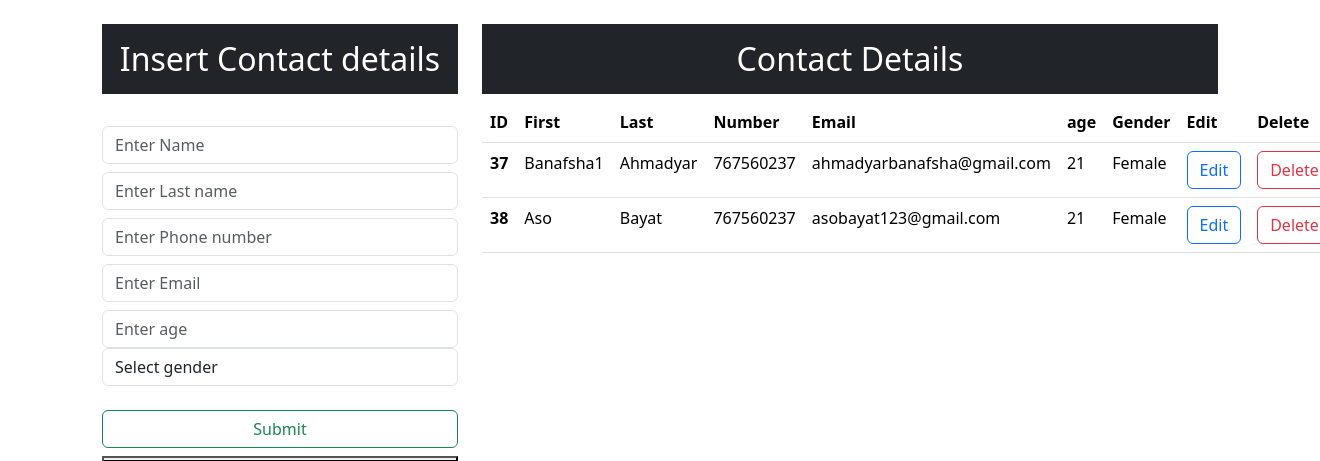
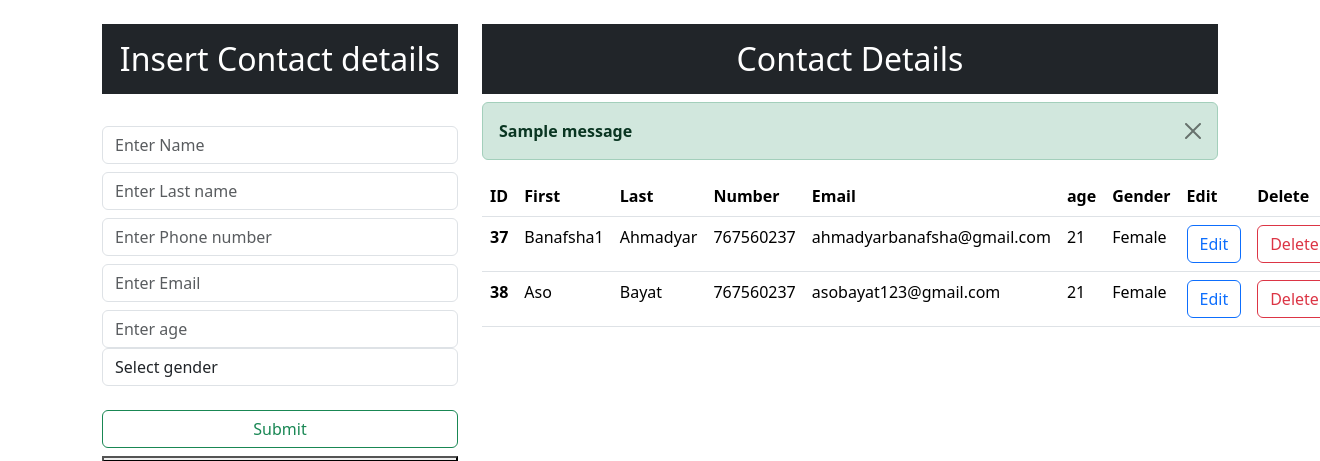
Before and after one commit to banafshaahmadyar/contact-app, a Django app: page / in a window 1320 px wide. Shown: the part 56-517 px from the top of the page. Run offline with Django 3.2, Linux system fonts and the light colour scheme; data comes from the database, SQL or seed files in the repository; both versions use the stored data as it was after the commit; one stand-in notice (Sample message) is shown.

Commit message:
added alert notifications

```diff
--- a/contactapp/views.py
+++ b/contactapp/views.py
@@ -1,6 +1,6 @@
 from django.shortcuts import render, redirect
 from .models import Contact
-
+from django.contrib import messages
 # Create your views here.
 
 
@@ -25,6 +25,7 @@ def insertData(request):
                         number=number, email=email, age=age, gender=gender)
         query.save()
         return redirect("/")
+        messages.info(request, "Data Inserted successfully")
     return render(request, "index.html")
 
 
@@ -45,6 +46,7 @@ def updateData(request, id):
         edit.age = age
         edit.gender = gender
         edit.save()
+        messages.warning(request, "Data Updated successfully")
         return redirect("/")
 
     d = Contact.objects.get(id=id)
@@ -56,6 +58,7 @@ def updateData(request, id):
 def deleteData(request, id):
     d = Contact.objects.get(id=id)
     d.delete()
+    messages.error(request, "Data deleted successfully")
     return redirect("/")
 
 
--- a/templates/index.html
+++ b/templates/index.html
@@ -58,7 +58,14 @@
         </form>
       </div>
           <div class="col-md-8">
+
             <h2 class="text-center text-white bg-dark p-3">Contact Details</h2>
+              {% for message in messages%}
+            <div class="alert alert-{{message.tags}} alert-dismissible fade show" role="alert">
+              <strong>{{message}}</strong>
+              <button type="button" class="btn-close" data-bs-dismiss="alert" aria-label="Close"></button>
+            </div>
+            {%endfor%}
             <table class="table">
               <thead>
                 <tr>
```
Also changed, not shown: contactproject/settings.py (+7 -0 lines), db.sqlite3.
